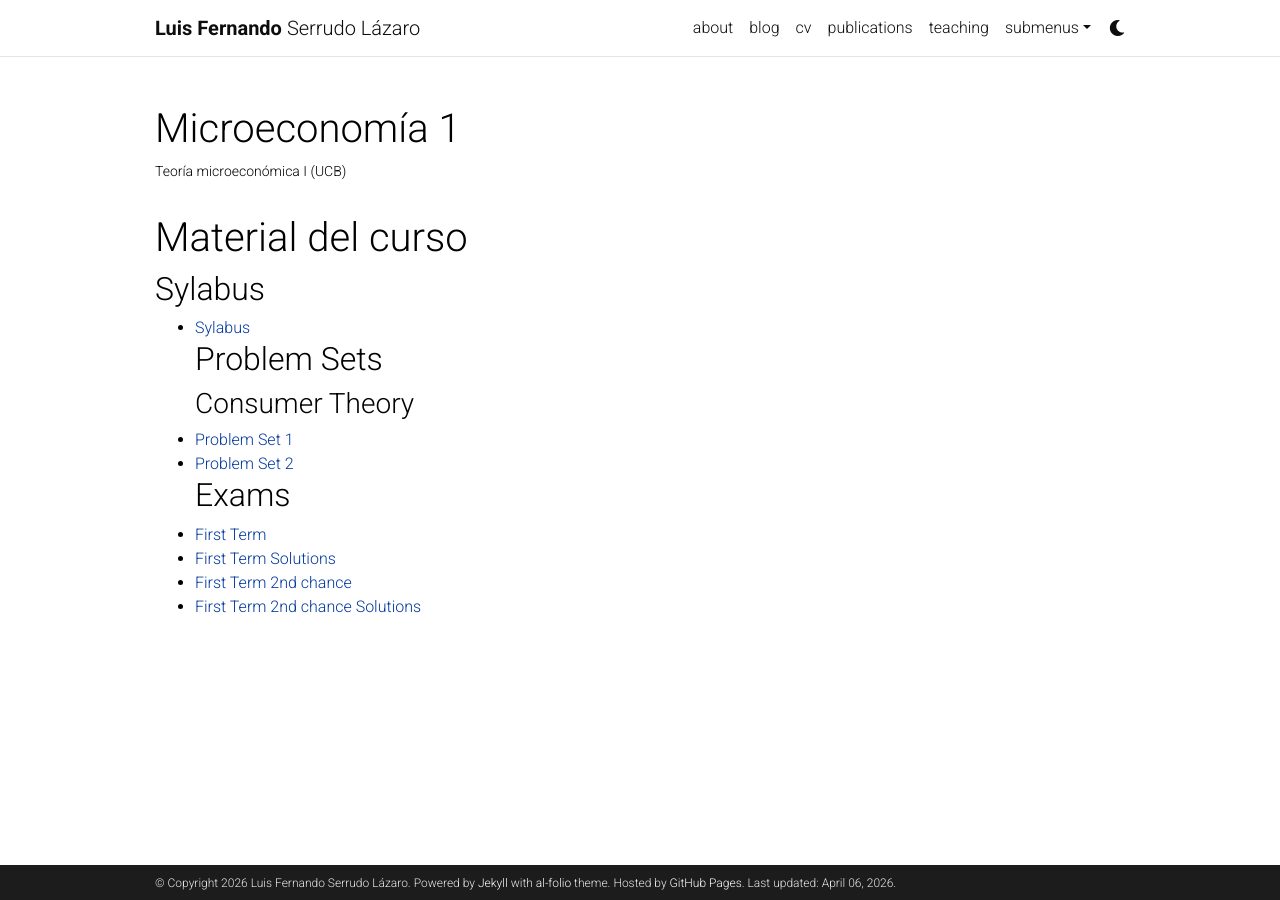
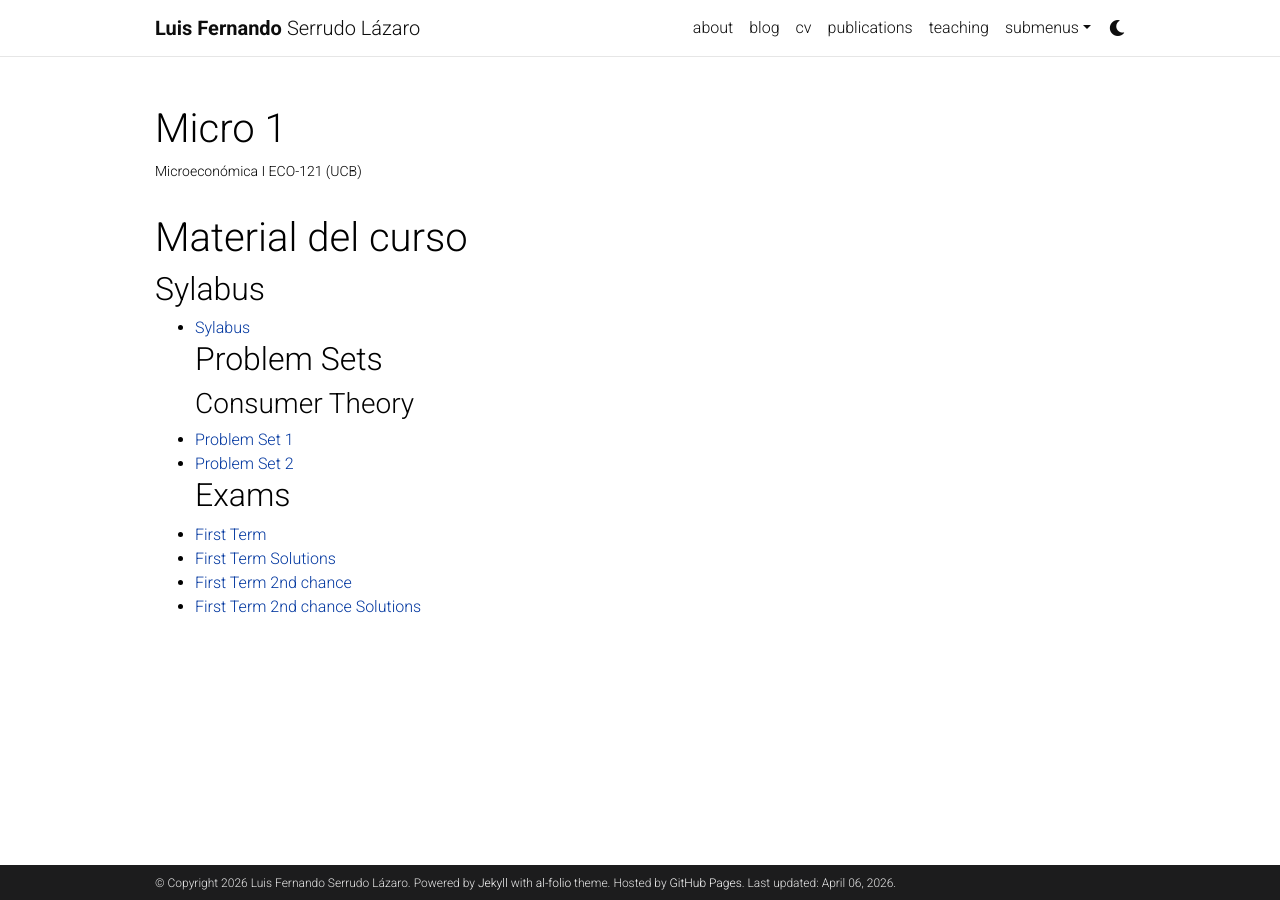
Before and after one commit to lserrudo/lserrudo.github.io, a Jekyll site: the page built from _projects/Microeconomics1.md, in a window 1280 px wide. Built offline with Jekyll 4.4.1, drawn with Linux system fonts in a browser that asks for light colours; comment, search, counter and statistics services are not loaded; a style sheet for code colours, icons or effects is not loaded.

Commit message:
Update title and description for Microeconomics1

```diff
--- a/_projects/Microeconomics1.md
+++ b/_projects/Microeconomics1.md
@@ -1,7 +1,7 @@
 ---
 layout: page
-title: Microeconomía 1
-description: Teoría microeconómica I (UCB)
+title: Micro 1
+description: Microeconómica I ECO-121 (UCB)
 img: /assets/img/micro1.jpg
 importance: 1
 category: teaching
```
